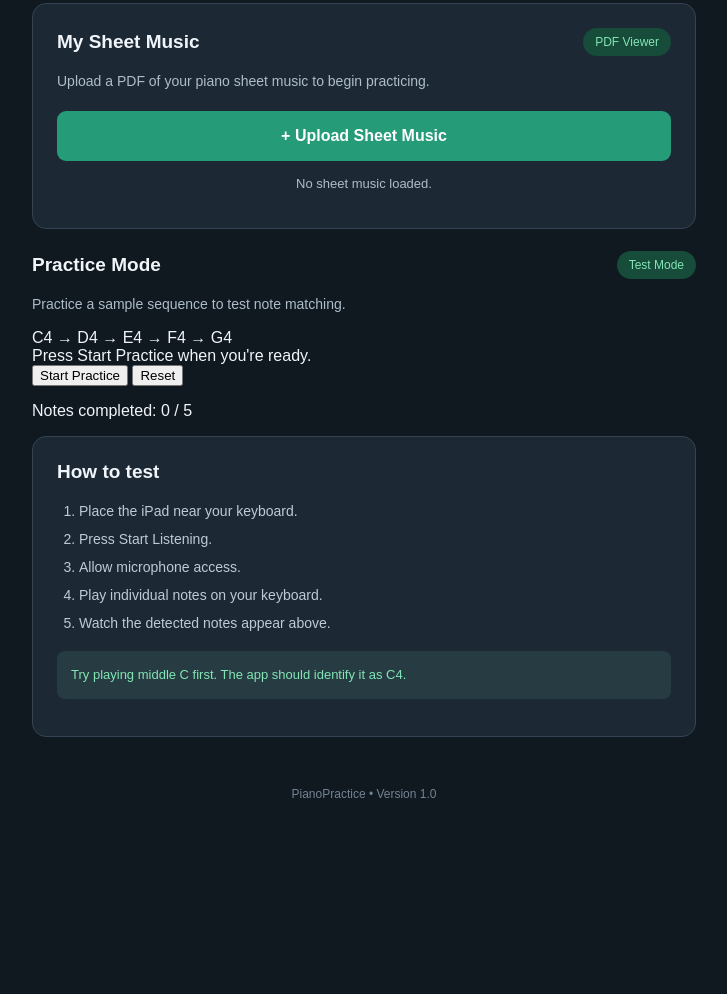
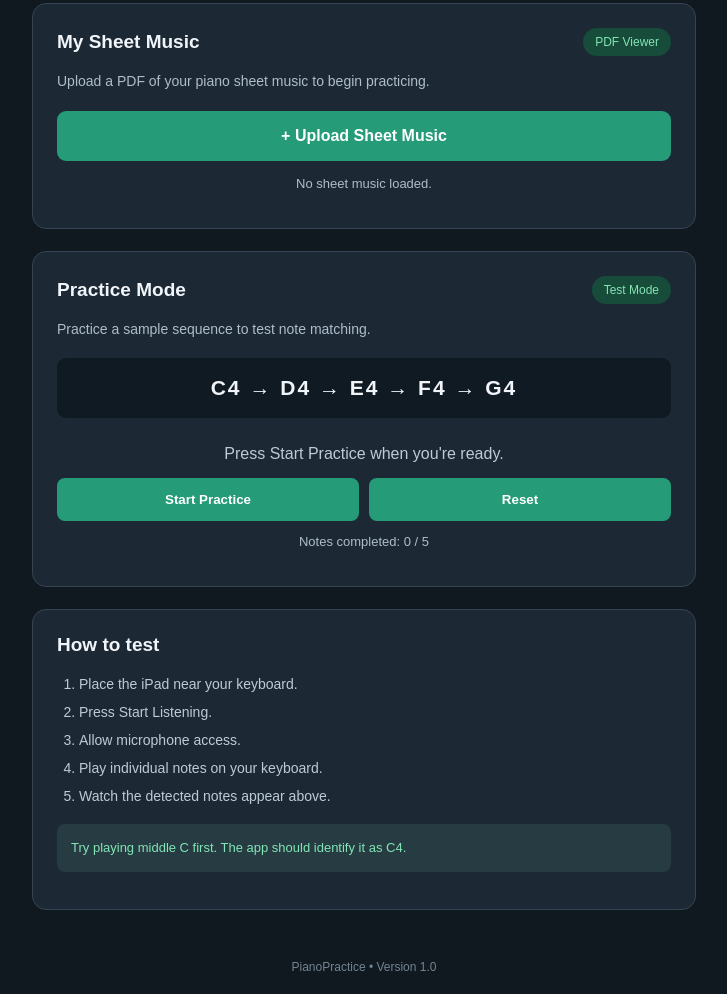
Before and after one commit to shanksvr-bot/PianoPractice, a plain HTML site: page index.html in a window 1280 px wide. Shown: the part 759-1753 px from the top of the page, without its empty margins (276-1003 px from the left). Before the commit the page ends 1580 px from the top, so only its background shows below. Drawn offline with Linux system fonts and the light colour scheme; a script that the page names is missing.

Commit message:
Update style.css

```diff
--- a/style.css
+++ b/style.css
@@ -303,3 +303,54 @@ footer {
     font-size: 12px;
   }
 }
+.practice-panel {
+  background: #1c2935;
+  border: 1px solid #344452;
+  border-radius: 14px;
+  padding: 24px;
+  margin-bottom: 22px;
+}
+
+.practice-sequence {
+  background: #101a23;
+  padding: 18px;
+  border-radius: 9px;
+  text-align: center;
+  font-size: 21px;
+  font-weight: bold;
+  letter-spacing: 2px;
+  margin-top: 18px;
+}
+
+.practice-feedback {
+  text-align: center;
+  padding: 15px;
+  margin-top: 12px;
+  color: #bdcbd6;
+}
+
+.practice-buttons {
+  display: flex;
+  gap: 10px;
+}
+
+.practice-buttons button {
+  flex: 1;
+  padding: 14px;
+  border: none;
+  border-radius: 8px;
+  background: #259b78;
+  color: white;
+  font-weight: bold;
+  cursor: pointer;
+}
+
+.practice-buttons button:disabled {
+  opacity: 0.5;
+}
+
+.practice-progress {
+  text-align: center;
+  color: #aebdca;
+  font-size: 13px;
+}
```
